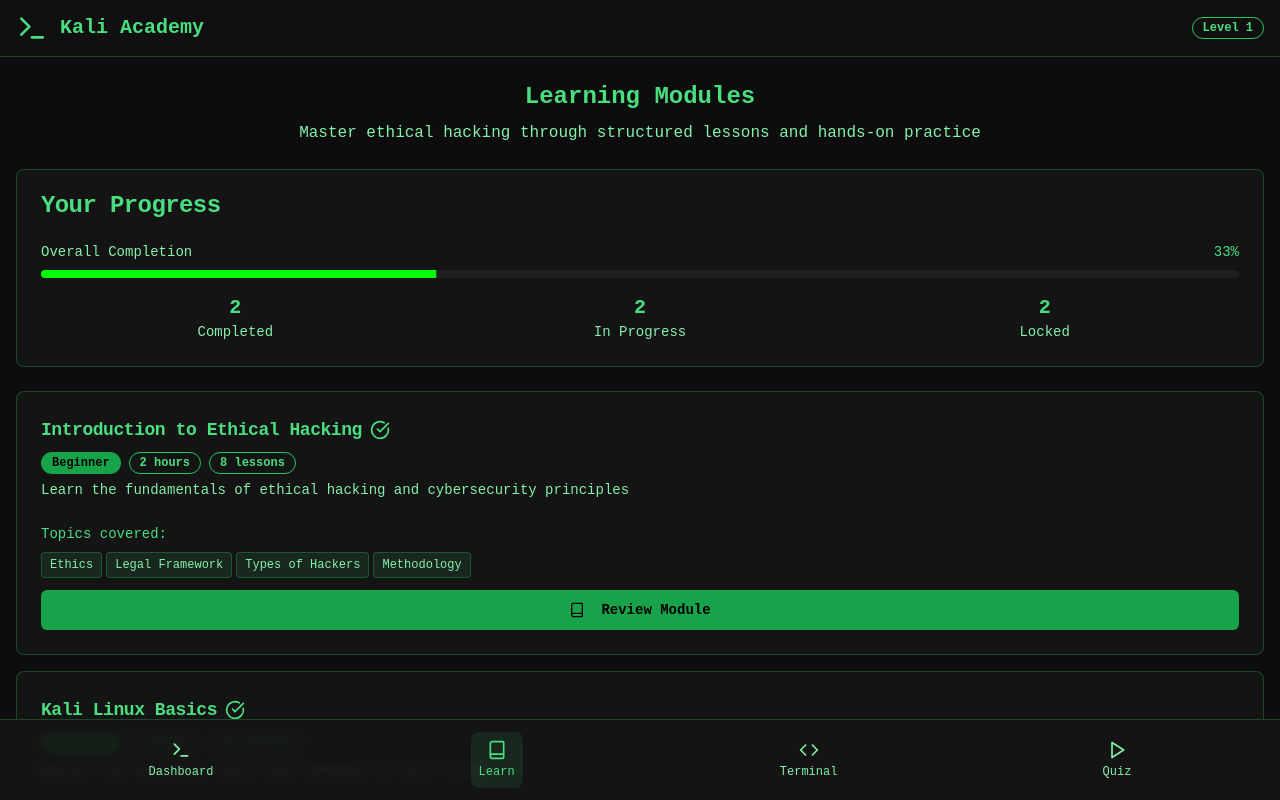
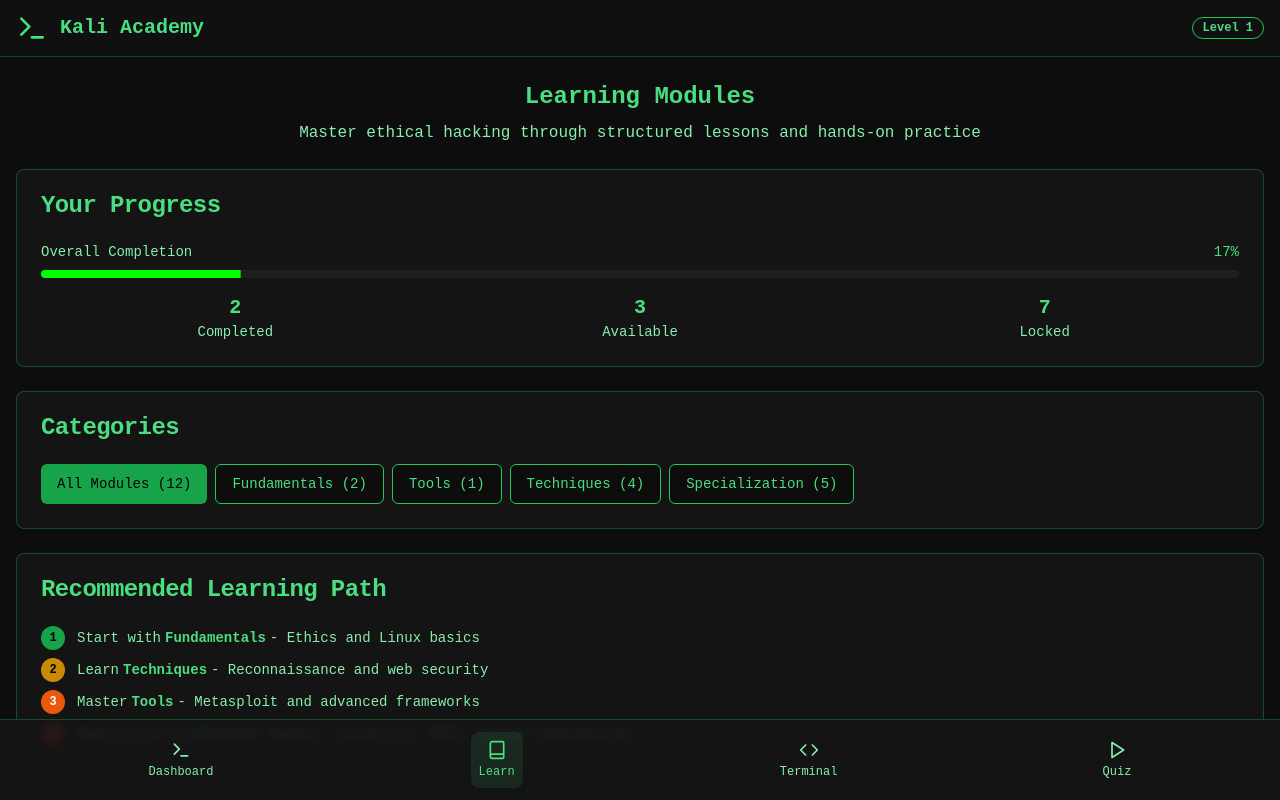
Before and after one commit to naitik99045/ethical-hacker-quest-mobile, a React (Vite) app: page / in a window 1280 px wide. Both pictures are taken after a click on the button "Learn". Shown: the top 800 px of the page. Built offline with nearby package versions, Linux system fonts and the light colour scheme.

Commit message:
Add more options to learn tab
Add more features to the learning modules.

```diff
--- a/src/components/LearningModules.tsx
+++ b/src/components/LearningModules.tsx
@@ -4,25 +4,29 @@ import { Card, CardContent, CardDescription, CardHeader, CardTitle } from '@/com
 import { Button } from '@/components/ui/button';
 import { Badge } from '@/components/ui/badge';
 import { Progress } from '@/components/ui/progress';
-import { Book, Play, Lock, CheckCircle } from 'lucide-react';
+import { Book, Play, Lock, CheckCircle, Code, Shield, Wifi, Search, Bug, Key, Globe, Database } from 'lucide-react';
 import TutorialSection from './TutorialSection';
 
 interface Module {
   id: number;
   title: string;
   description: string;
-  difficulty: 'Beginner' | 'Intermediate' | 'Advanced';
+  difficulty: 'Beginner' | 'Intermediate' | 'Advanced' | 'Expert';
   duration: string;
   lessons: number;
   completed: boolean;
   locked: boolean;
   topics: string[];
+  icon: React.ElementType;
+  category: 'fundamentals' | 'tools' | 'techniques' | 'specialization';
 }
 
 const LearningModules = () => {
   const [selectedModule, setSelectedModule] = useState<number | null>(null);
+  const [selectedCategory, setSelectedCategory] = useState<string>('all');
 
   const modules: Module[] = [
+    // Fundamentals
     {
       id: 1,
       title: "Introduction to Ethical Hacking",
@@ -32,7 +36,9 @@ const LearningModules = () => {
       lessons: 8,
       completed: true,
       locked: false,
-      topics: ["Ethics", "Legal Framework", "Types of Hackers", "Methodology"]
+      topics: ["Ethics", "Legal Framework", "Types of Hackers", "Methodology"],
+      icon: Shield,
+      category: 'fundamentals'
     },
     {
       id: 2,
@@ -43,8 +49,12 @@ const LearningModules = () => {
       lessons: 12,
       completed: true,
       locked: false,
-      topics: ["Linux Commands", "File System", "Package Management", "Tool Installation"]
+      topics: ["Linux Commands", "File System", "Package Management", "Tool Installation"],
+      icon: Code,
+      category: 'fundamentals'
     },
+
+    // Tools & Techniques
     {
       id: 3,
       title: "Network Reconnaissance",
@@ -54,7 +64,9 @@ const LearningModules = () => {
       lessons: 15,
       completed: false,
       locked: false,
-      topics: ["Nmap", "Netdiscover", "Port Scanning", "Service Enumeration"]
+      topics: ["Nmap", "Netdiscover", "Port Scanning", "Service Enumeration"],
+      icon: Search,
+      category: 'techniques'
     },
     {
       id: 4,
@@ -65,10 +77,27 @@ const LearningModules = () => {
       lessons: 18,
       completed: false,
       locked: false,
-      topics: ["SQL Injection", "XSS", "CSRF", "Directory Traversal"]
+      topics: ["SQL Injection", "XSS", "CSRF", "Directory Traversal"],
+      icon: Globe,
+      category: 'techniques'
     },
     {
       id: 5,
+      title: "Vulnerability Assessment",
+      description: "Learn to identify and assess security vulnerabilities",
+      difficulty: "Intermediate",
+      duration: "4 hours",
+      lessons: 16,
+      completed: false,
+      locked: false,
+      topics: ["OpenVAS", "Nessus", "Vulnerability Databases", "Risk Assessment"],
+      icon: Bug,
+      category: 'techniques'
+    },
+
+    // Advanced Tools
+    {
+      id: 6,
       title: "Wireless Security",
       description: "Understand wireless network security and attack methods",
       difficulty: "Advanced",
@@ -76,10 +105,12 @@ const LearningModules = () => {
       lessons: 14,
       completed: false,
       locked: true,
-      topics: ["WEP/WPA", "Aircrack-ng", "Evil Twin", "Deauth Attacks"]
+      topics: ["WEP/WPA", "Aircrack-ng", "Evil Twin", "Deauth Attacks"],
+      icon: Wifi,
+      category: 'specialization'
     },
     {
-      id: 6,
+      id: 7,
       title: "Metasploit Framework",
       description: "Master the world's most popular penetration testing framework",
       difficulty: "Advanced",
@@ -87,18 +118,105 @@ const LearningModules = () => {
       lessons: 20,
       completed: false,
       locked: true,
-      topics: ["Msfconsole", "Payloads", "Encoders", "Post-Exploitation"]
+      topics: ["Msfconsole", "Payloads", "Encoders", "Post-Exploitation"],
+      icon: Code,
+      category: 'tools'
+    },
+    {
+      id: 8,
+      title: "Cryptography & Password Security",
+      description: "Learn about encryption, hashing, and password cracking",
+      difficulty: "Advanced",
+      duration: "5 hours",
+      lessons: 17,
+      completed: false,
+      locked: true,
+      topics: ["Hash Cracking", "John the Ripper", "Hashcat", "Rainbow Tables"],
+      icon: Key,
+      category: 'specialization'
+    },
+
+    // Expert Level
+    {
+      id: 9,
+      title: "Social Engineering",
+      description: "Understand psychological manipulation techniques in cybersecurity",
+      difficulty: "Expert",
+      duration: "3 hours",
+      lessons: 12,
+      completed: false,
+      locked: true,
+      topics: ["Phishing", "Pretexting", "Physical Security", "OSINT"],
+      icon: Shield,
+      category: 'specialization'
+    },
+    {
+      id: 10,
+      title: "Digital Forensics",
+      description: "Learn to investigate and analyze digital evidence",
+      difficulty: "Expert",
+      duration: "6 hours",
+      lessons: 22,
+      completed: false,
+      locked: true,
+      topics: ["File Recovery", "Memory Analysis", "Network Forensics", "Mobile Forensics"],
+      icon: Search,
+      category: 'specialization'
+    },
+    {
+      id: 11,
+      title: "Advanced Persistent Threats",
+      description: "Study sophisticated attack campaigns and defense strategies",
+      difficulty: "Expert",
+      duration: "7 hours",
+      lessons: 25,
+      completed: false,
+      locked: true,
+      topics: ["APT Tactics", "Threat Hunting", "Incident Response", "Malware Analysis"],
+      icon: Bug,
+      category: 'specialization'
+    },
+    {
+      id: 12,
+      title: "Database Security",
+      description: "Master database penetration testing and security assessment",
+      difficulty: "Advanced",
+      duration: "4 hours",
+      lessons: 16,
+      completed: false,
+      locked: true,
+      topics: ["SQL Server", "MySQL", "Oracle", "NoSQL Security"],
+      icon: Database,
+      category: 'techniques'
     }
   ];
+
+  const categories = [
+    { id: 'all', name: 'All Modules', count: modules.length },
+    { id: 'fundamentals', name: 'Fundamentals', count: modules.filter(m => m.category === 'fundamentals').length },
+    { id: 'tools', name: 'Tools', count: modules.filter(m => m.category === 'tools').length },
+    { id: 'techniques', name: 'Techniques', count: modules.filter(m => m.category === 'techniques').length },
+    { id: 'specialization', name: 'Specialization', count: modules.filter(m => m.category === 'specialization').length }
+  ];
+
+  const filteredModules = selectedCategory === 'all'
+    ? modules
+    : modules.filter(module => module.category === selectedCategory);
 
   const getDifficultyColor = (difficulty: string) => {
     switch (difficulty) {
       case 'Beginner': return 'bg-green-600 text-black';
       case 'Intermediate': return 'bg-yellow-600 text-black';
-      case 'Advanced': return 'bg-red-600 text-white';
+      case 'Advanced': return 'bg-orange-600 text-white';
+      case 'Expert': return 'bg-red-600 text-white';
       default: return 'bg-gray-600 text-white';
     }
   };
+
+  const completedModules = modules.filter(m => m.completed).length;
+  const inProgressModules = modules.filter(m => !m.completed && !m.locked).length;
+  const lockedModules = modules.filter(m => m.locked).length;
+  const overallProgress = (completedModules / modules.length) * 100;
 
   if (selectedModule) {
     return (
@@ -138,21 +256,21 @@ const LearningModules = () => {
             <div>
               <div className="flex justify-between text-sm mb-2">
                 <span className="text-green-300">Overall Completion</span>
-                <span className="text-green-400">33%</span>
+                <span className="text-green-400">{Math.round(overallProgress)}%</span>
               </div>
-              <Progress value={33} className="h-2" />
+              <Progress value={overallProgress} className="h-2" />
             </div>
             <div className="grid grid-cols-3 gap-4 text-center">
               <div>
-                <div className="text-xl font-bold text-green-400 terminal-font">2</div>
+                <div className="text-xl font-bold text-green-400 terminal-font">{completedModules}</div>
                 <div className="text-sm text-green-300">Completed</div>
               </div>
               <div>
-                <div className="text-xl font-bold text-green-400 terminal-font">2</div>
-                <div className="text-sm text-green-300">In Progress</div>
+                <div className="text-xl font-bold text-green-400 terminal-font">{inProgressModules}</div>
+                <div className="text-sm text-green-300">Available</div>
               </div>
               <div>
-                <div className="text-xl font-bold text-green-400 terminal-font">2</div>
+                <div className="text-xl font-bold text-green-400 terminal-font">{lockedModules}</div>
                 <div className="text-sm text-green-300">Locked</div>
               </div>
             </div>
@@ -160,9 +278,62 @@ const LearningModules = () => {
         </CardContent>
       </Card>
 
+      {/* Category Filter */}
+      <Card className="border-green-500/30">
+        <CardHeader>
+          <CardTitle className="text-green-400 terminal-font">Categories</CardTitle>
+        </CardHeader>
+        <CardContent>
+          <div className="flex flex-wrap gap-2">
+            {categories.map((category) => (
+              <Button
+                key={category.id}
+                variant={selectedCategory === category.id ? "default" : "outline"}
+                onClick={() => setSelectedCategory(category.id)}
+                className={selectedCategory === category.id
+                  ? "bg-green-600 hover:bg-green-700 text-black"
+                  : "border-green-500 text-green-400 hover:bg-green-400/10"
+                }
+              >
+                {category.name} ({category.count})
+              </Button>
+            ))}
+          </div>
+        </CardContent>
+      </Card>
+
+      {/* Learning Path Recommendations */}
+      <Card className="border-green-500/30">
+        <CardHeader>
+          <CardTitle className="text-green-400 terminal-font">Recommended Learning Path</CardTitle>
+        </CardHeader>
+        <CardContent>
+          <div className="space-y-2 text-sm">
+            <div className="flex items-center text-green-300">
+              <span className="w-6 h-6 bg-green-600 text-black rounded-full flex items-center justify-center mr-3 text-xs font-bold">1</span>
+              Start with <span className="text-green-400 mx-1 font-semibold">Fundamentals</span> - Ethics and Linux basics
+            </div>
+            <div className="flex items-center text-green-300">
+              <span className="w-6 h-6 bg-yellow-600 text-black rounded-full flex items-center justify-center mr-3 text-xs font-bold">2</span>
+              Learn <span className="text-green-400 mx-1 font-semibold">Techniques</span> - Reconnaissance and web security
+            </div>
+            <div className="flex items-center text-green-300">
+              <span className="w-6 h-6 bg-orange-600 text-white rounded-full flex items-center justify-center mr-3 text-xs font-bold">3</span>
+              Master <span className="text-green-400 mx-1 font-semibold">Tools</span> - Metasploit and advanced frameworks
+            </div>
+            <div className="flex items-center text-green-300">
+              <span className="w-6 h-6 bg-red-600 text-white rounded-full flex items-center justify-center mr-3 text-xs font-bold">4</span>
+              Specialize in <span className="text-green-400 mx-1 font-semibold">Advanced Topics</span> - Forensics, APTs, Social Engineering
+            </div>
+          </div>
+        </CardContent>
+      </Card>
+
       {/* Modules Grid */}
       <div className="grid gap-4">
-        {modules.map((module) => (
+        {filteredModules.map((module) => {
+          const IconComponent = module.icon;
+          return (
             <Card
               key={module.id}
               className={`border-green-500/30 transition-all duration-200 ${
@@ -176,13 +347,14 @@ const LearningModules = () => {
                 <div className="flex items-start justify-between">
                   <div className="space-y-2">
                     <div className="flex items-center space-x-2">
+                      <IconComponent className="h-6 w-6 text-green-400" />
                       <CardTitle className="text-green-400 terminal-font text-lg">
                         {module.title}
                       </CardTitle>
                       {module.completed && <CheckCircle className="h-5 w-5 text-green-400" />}
                       {module.locked && <Lock className="h-5 w-5 text-gray-500" />}
                     </div>
-                  <div className="flex items-center space-x-2">
+                    <div className="flex items-center space-x-2 flex-wrap">
                       <Badge className={getDifficultyColor(module.difficulty)}>
                         {module.difficulty}
                       </Badge>
@@ -191,6 +363,9 @@ const LearningModules = () => {
                       </Badge>
                       <Badge variant="outline" className="text-green-400 border-green-500">
                         {module.lessons} lessons
+                      </Badge>
+                      <Badge variant="outline" className="text-blue-400 border-blue-500 capitalize">
+                        {module.category}
                       </Badge>
                     </div>
                   </div>
@@ -236,7 +411,8 @@ const LearningModules = () => {
                 </div>
               </CardContent>
             </Card>
-        ))}
+          );
+        })}
       </div>
     </div>
   );
```
Lines whose indentation alone changed are shown as unchanged.
